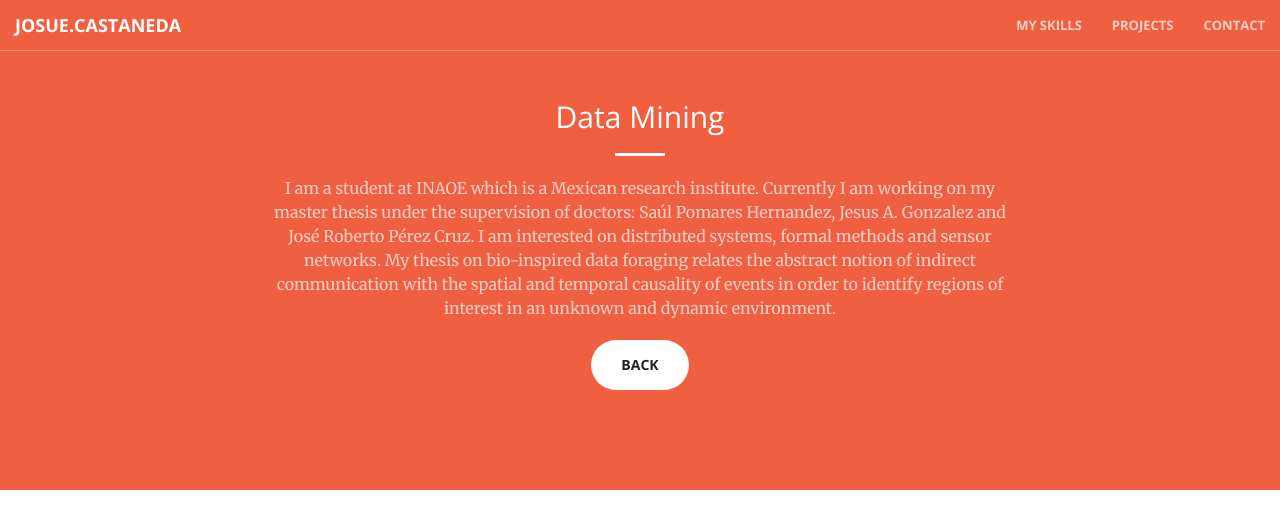
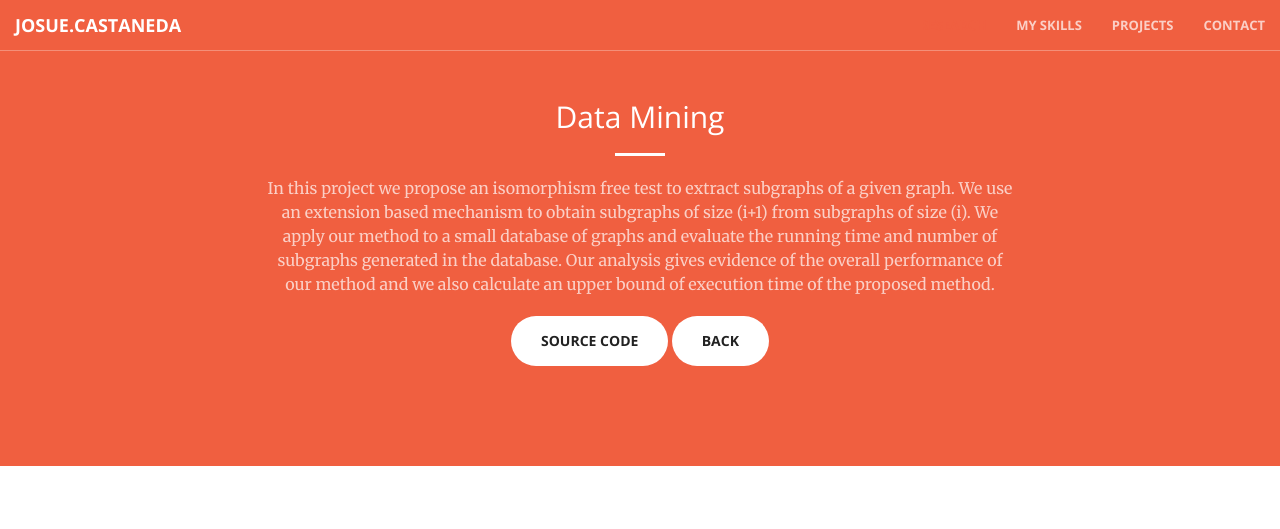
Before and after one commit to JosueCastaneda/JosueCastaneda.github.io, a Jekyll site: the page built from grafos.html, in a window 1280 px wide. Shown: the top 529 px of the page. Built offline with Jekyll 4.4.1, drawn with Linux system fonts in a browser that asks for light colours.

Commit message:
machine learning

```diff
--- a/_includes/grafos.html
+++ b/_includes/grafos.html
@@ -4,7 +4,8 @@
             <div class="col-lg-8 col-lg-offset-2 text-center">
                 <h2 class="section-heading">Data Mining</h2>
                 <hr class="light">
-                <p class="text-faded">I am a student at INAOE which is a Mexican research institute. Currently I am working on my master thesis under the supervision of doctors: Saúl Pomares Hernandez, Jesus A. Gonzalez and José Roberto Pérez Cruz. I am interested on distributed systems, formal methods and sensor networks. My thesis on bio-inspired data foraging relates the abstract notion of indirect communication with the spatial and temporal causality of events in order to identify regions of interest in an unknown and dynamic environment.</p>
+                <p class="text-faded">In this project we propose an isomorphism free test to extract subgraphs of a given graph. We use an extension based mechanism to obtain subgraphs of size (i+1) from subgraphs of size (i). We apply our method to a small database of graphs and evaluate the running time and number of subgraphs generated in the database. Our analysis gives evidence of the overall performance of our method and we also calculate an upper bound of execution time of the proposed method.</p>
+                <a href="https://github.com/JosueCastaneda/machineLearning_II" class="btn btn-default btn-xl">Source Code</a>
                 <a href="index.html" class="btn btn-default btn-xl">Back</a>
             </div>
         </div>
```
